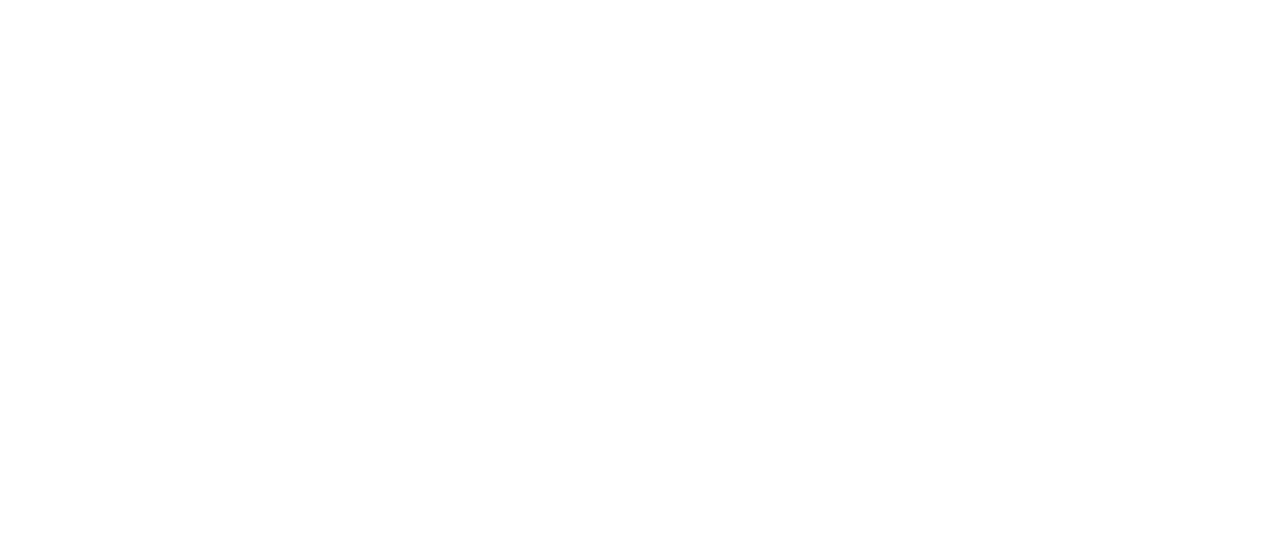
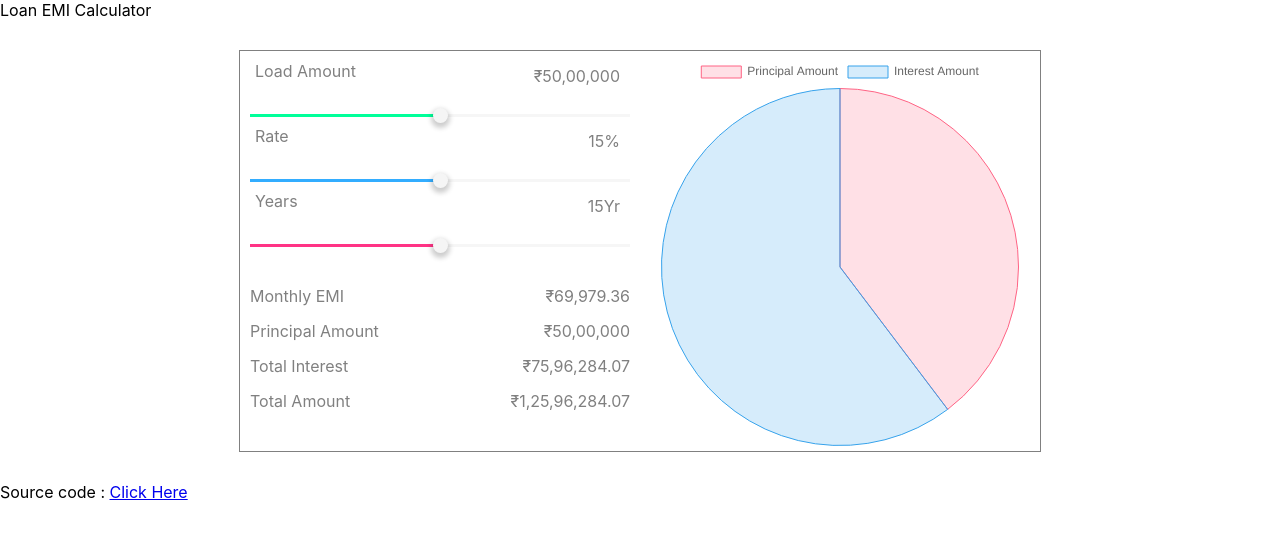
Before and after one commit to rahman351/loan-emi-calc, a React (Create React App) app: page / in a window 1280 px wide. Shown: the top 538 px of the page. Built offline with nearby package versions, Linux system fonts and the light colour scheme.

Commit message:
title update

```diff
--- a/public/index.html
+++ b/public/index.html
@@ -9,12 +9,12 @@
       name="description"
       content="Web site created using create-react-app"
     />
-    <link rel="apple-touch-icon" href="%PUBLIC_URL%/logo192.png" />
+    <!-- <link rel="apple-touch-icon" href="%PUBLIC_URL%/logo192.png" /> -->
     <!--
       manifest.json provides metadata used when your web app is installed on a
       user's mobile device or desktop. See https://developers.google.com/web/fundamentals/web-app-manifest/
     -->
-    <link rel="manifest" href="%PUBLIC_URL%/manifest.json" />
+    <!-- <link rel="manifest" href="%PUBLIC_URL%/manifest.json" /> -->
     <!--
       Notice the use of %PUBLIC_URL% in the tags above.
       It will be replaced with the URL of the `public` folder during the build.
--- a/src/App.css
+++ b/src/App.css
@@ -13,6 +13,27 @@
   grid-template-columns: 0.5fr 0.5fr;
 }
 
+.left{
+  margin: 5px;
+}
+
+.left-info{
+  margin: 5px;
+}
+.left-top{
+  margin: 5px;
+  display: flex;
+  justify-content: space-between;
+}
+.left-top-right{
+  display: flex;
+  justify-content: space-between;
+  margin: 5px;
+}
+
+
+
+
 .right{
   margin: 5px;
 }
--- a/src/index.js
+++ b/src/index.js
@@ -7,6 +7,6 @@
 const root = ReactDOM.createRoot(document.getElementById('root'));
 root.render(
   <React.StrictMode>
-   {/* <App/> */}
+   <App/>
   </React.StrictMode>
 );
```
